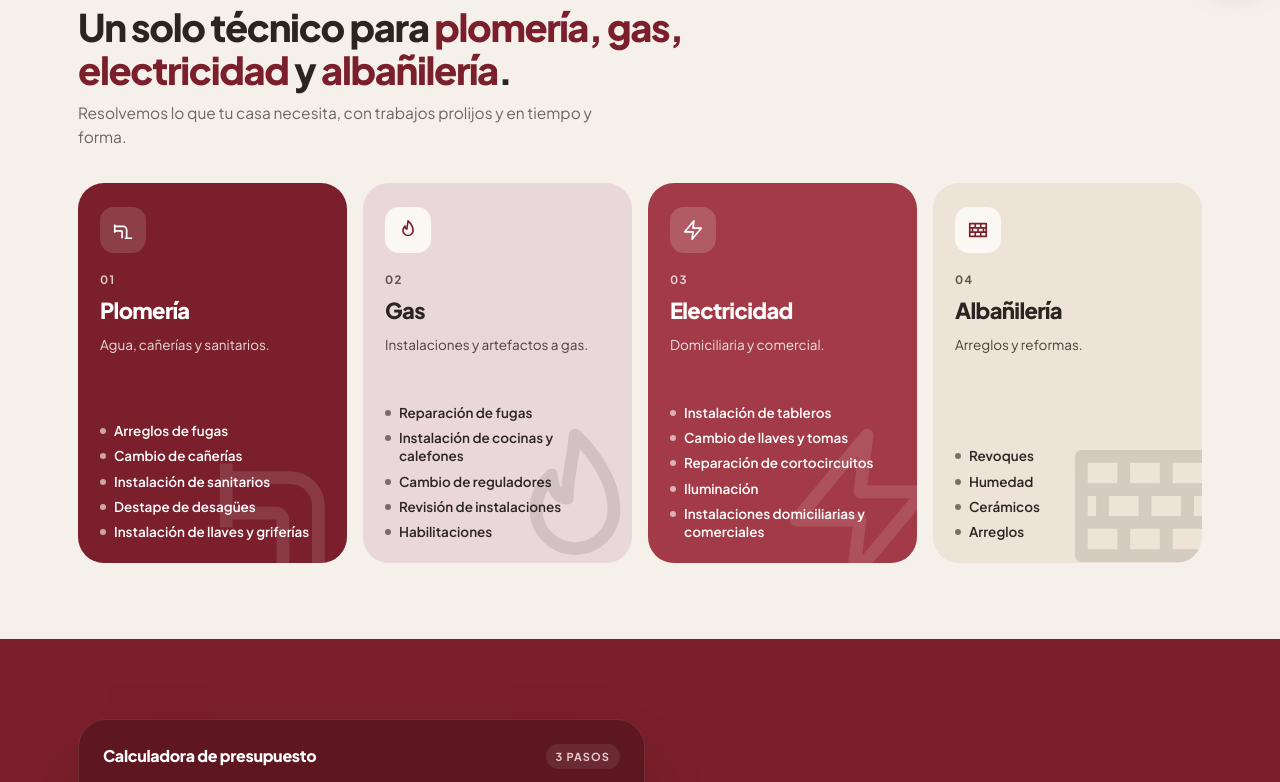
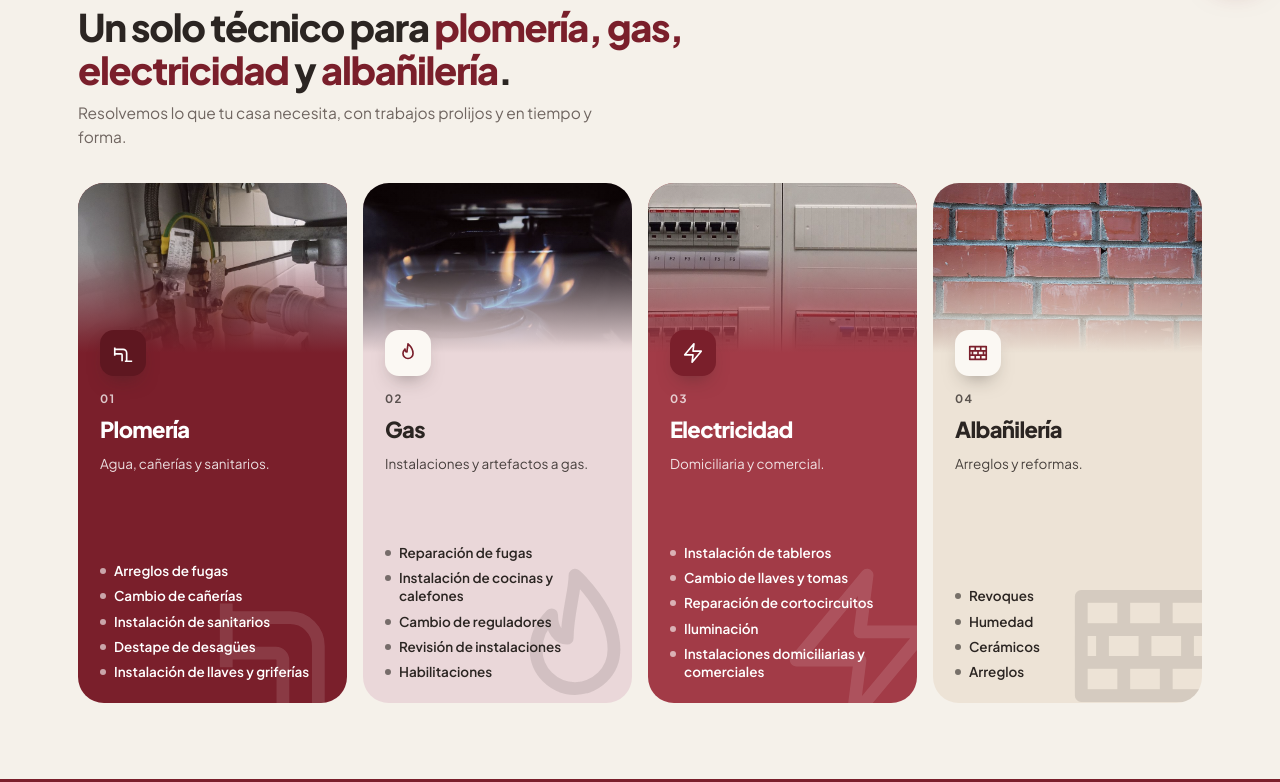
Before and after one commit to paginadeprueba-collab/paginadeprueba-collab.github.io, a plain HTML site: page plomero-gasista-electricista-v2/index.html in a window 1280 px wide. Shown: the part 806-1588 px from the top of the page. Drawn offline with Linux system fonts and the light colour scheme.

Commit message:
Plantilla 2: fotos de fondo y en cada servicio

```diff
--- a/plomero-gasista-electricista-v2/index.html
+++ b/plomero-gasista-electricista-v2/index.html
@@ -48,7 +48,8 @@ p.lead{color:var(--muted);font-size:15.5px;max-width:560px}
 @media(max-width:420px){.logo{font-size:12.5px;gap:8px}.logo-m{width:30px;height:30px}.nav .btn{padding:8px 12px;font-size:12px}}
 
 /* HERO */
-.hero{padding:56px 0 40px}
+.hero{padding:56px 0 40px;position:relative;isolation:isolate;background:linear-gradient(90deg,rgba(245,241,234,.95) 0%,rgba(245,241,234,.88) 42%,rgba(245,241,234,.5) 72%,rgba(234,215,217,.35) 100%),url(img-hero.jpg) center/cover no-repeat}
+.hero::after{content:"";position:absolute;inset:auto 0 0 0;height:60px;background:linear-gradient(rgba(245,241,234,0),var(--bg));z-index:-1}
 .hero-g{display:grid;grid-template-columns:1.05fr .95fr;gap:40px;align-items:center}
 .kicker{display:inline-flex;align-items:center;gap:8px;font-size:12.5px;font-weight:700;color:var(--acc);background:var(--card);border:1px solid var(--line);border-radius:999px;padding:6px 12px 6px 8px}
 .kicker b{background:var(--acc);color:#fff;border-radius:999px;padding:2px 8px;font-size:11.5px}
@@ -89,6 +90,7 @@ p.lead{color:var(--muted);font-size:15.5px;max-width:560px}
 .rdots i.on{width:22px;background:var(--acc)}
 @keyframes bob{0%,100%{transform:translateY(0)}50%{transform:translateY(-7px)}}
 @media(max-width:900px){.hero-g{grid-template-columns:1fr;gap:30px}.stage{min-height:360px}}
+@media(max-width:900px){.hero{background:linear-gradient(180deg,rgba(245,241,234,.94) 0%,rgba(245,241,234,.86) 48%,rgba(245,241,234,.5) 75%,rgba(245,241,234,.75) 100%),url(img-hero.jpg) center/cover no-repeat}}
 @media(max-width:560px){.hero{padding:34px 0 26px}.stage{min-height:330px}.rev-stack{height:262px}.fc.s1{left:0;bottom:-2%}.fc.s2{right:0;top:-4%}section{padding:58px 0}}
 
 /* TRUST */
@@ -99,11 +101,15 @@ p.lead{color:var(--muted);font-size:15.5px;max-width:560px}
 
 /* SERVICES */
 .svc-row{display:grid;grid-template-columns:repeat(4,1fr);gap:16px;margin-top:34px}
-.svc{position:relative;overflow:hidden;border-radius:26px;padding:24px 22px 22px;min-height:380px;display:flex;flex-direction:column;transition:transform .3s,box-shadow .3s}
+.svc{position:relative;overflow:hidden;border-radius:26px;padding:0 22px 22px;min-height:520px;display:flex;flex-direction:column;transition:transform .3s,box-shadow .3s}
 .svc:hover{transform:translateY(-4px);box-shadow:0 28px 50px -26px rgba(43,37,34,.45)}
 .svc .bg{position:absolute;right:-28px;bottom:-28px;width:170px;height:170px;opacity:.12;pointer-events:none}
 .svc .bg svg{width:100%;height:100%}
-.svc .ic{width:46px;height:46px;border-radius:14px;display:grid;place-items:center;margin-bottom:18px}
+.svc .ph{position:relative;margin:0 -22px 0;height:170px;overflow:hidden}
+.svc .ph img{width:100%;height:100%;object-fit:cover;display:block;transition:transform .6s}
+.svc:hover .ph img{transform:scale(1.05)}
+.svc .ph::after{content:"";position:absolute;inset:0;background:linear-gradient(180deg,rgba(122,31,43,.08) 40%,var(--cbg) 100%)}
+.svc .ic{position:relative;z-index:1;width:46px;height:46px;border-radius:14px;display:grid;place-items:center;margin:-23px 0 14px;box-shadow:0 10px 20px -10px rgba(43,37,34,.5)}
 .svc .ic svg{width:22px;height:22px}
 .svc .n{font-size:11.5px;font-weight:700;letter-spacing:.12em;text-transform:uppercase;opacity:.75}
 .svc h3{font-size:22px;font-weight:800;letter-spacing:-.03em;margin:4px 0 8px}
@@ -111,15 +117,16 @@ p.lead{color:var(--muted);font-size:15.5px;max-width:560px}
 .svc ul{list-style:none;display:grid;gap:7px;margin-top:auto;position:relative}
 .svc li{display:flex;gap:8px;align-items:flex-start;font-size:13.5px;font-weight:600;line-height:1.35}
 .svc li::before{content:"";width:6px;height:6px;border-radius:50%;margin-top:6px;flex:none;background:currentColor;opacity:.6}
-.svc.c1{background:var(--acc);color:#fff}.svc.c1 .ic{background:rgba(255,255,255,.14);color:#fff}
+.svc.c1{--cbg:var(--acc)}.svc.c2{--cbg:var(--rose)}.svc.c3{--cbg:var(--acc2)}.svc.c4{--cbg:var(--sand)}
+.svc.c1{background:var(--acc);color:#fff}.svc.c1 .ic{background:var(--acc3);color:#fff}
 .svc.c2{background:var(--rose);color:var(--ink)}.svc.c2 .ic{background:var(--card);color:var(--acc)}
-.svc.c3{background:var(--acc2);color:#fff}.svc.c3 .ic{background:rgba(255,255,255,.16);color:#fff}
+.svc.c3{background:var(--acc2);color:#fff}.svc.c3 .ic{background:var(--acc);color:#fff}
 .svc.c4{background:var(--sand);color:var(--ink)}.svc.c4 .ic{background:var(--card);color:var(--acc)}
 .svc-dots{display:none}
 @media(max-width:1000px){
  .svc-row{display:flex;overflow-x:auto;scroll-snap-type:x mandatory;gap:14px;padding:4px 18px 8px;margin-left:-18px;margin-right:-18px;scrollbar-width:none;-webkit-overflow-scrolling:touch}
  .svc-row::-webkit-scrollbar{display:none}
- .svc{flex:0 0 46%;scroll-snap-align:start;scroll-margin-left:18px;min-height:360px}
+ .svc{flex:0 0 46%;scroll-snap-align:start;scroll-margin-left:18px;min-height:500px}
  .svc-dots{display:flex;gap:6px;justify-content:center;margin-top:16px}
  .svc-dots i{width:6px;height:6px;border-radius:99px;background:#d6c9bd;transition:all .3s}
  .svc-dots i.on{width:22px;background:var(--acc)}
@@ -318,7 +325,7 @@ footer b{color:var(--ink)}
 </section>
 </main>
 
-<footer><div class="wrap ft"><div><b id="brandF"></b> · Plomería, gas, electricidad y albañilería</div><div>Santander 500, Parque Chacabuco, CABA · WhatsApp 11 5834 6553 · © 2026</div></div></footer>
+<footer><div class="wrap ft"><div><b id="brandF"></b> · Plomería, gas, electricidad y albañilería</div><div>Santander 500, Parque Chacabuco, CABA · WhatsApp 11 5834 6553 · © 2026</div><div style="flex-basis:100%;font-size:11px;opacity:.75">Fotos: Unsplash y Wikimedia Commons (CC0; ladrillos: Dmitry Makeev, CC BY-SA 4.0).</div></div></footer>
 <a class="fab wa-link" href="#" target="_blank" rel="noopener" aria-label="Escribir por WhatsApp"><svg><use href="#wa"/></svg></a>
 
 <script>
@@ -337,10 +344,10 @@ var revs=[
 ];
 /* Servicios (listas del folleto) */
 var svcs=[
- {ic:'pipe',h:'Plomería',p:'Agua, cañerías y sanitarios.',l:['Arreglos de fugas','Cambio de cañerías','Instalación de sanitarios','Destape de desagües','Instalación de llaves y griferías']},
- {ic:'flame',h:'Gas',p:'Instalaciones y artefactos a gas.',l:['Reparación de fugas','Instalación de cocinas y calefones','Cambio de reguladores','Revisión de instalaciones','Habilitaciones']},
- {ic:'bolt',h:'Electricidad',p:'Domiciliaria y comercial.',l:['Instalación de tableros','Cambio de llaves y tomas','Reparación de cortocircuitos','Iluminación','Instalaciones domiciliarias y comerciales']},
- {ic:'brick',h:'Albañilería',p:'Arreglos y reformas.',l:['Revoques','Humedad','Cerámicos','Arreglos']}
+ {ic:'pipe',img:'img-plomeria.jpg',h:'Plomería',p:'Agua, cañerías y sanitarios.',l:['Arreglos de fugas','Cambio de cañerías','Instalación de sanitarios','Destape de desagües','Instalación de llaves y griferías']},
+ {ic:'flame',img:'img-gas.jpg',h:'Gas',p:'Instalaciones y artefactos a gas.',l:['Reparación de fugas','Instalación de cocinas y calefones','Cambio de reguladores','Revisión de instalaciones','Habilitaciones']},
+ {ic:'bolt',img:'img-electricidad.jpg',h:'Electricidad',p:'Domiciliaria y comercial.',l:['Instalación de tableros','Cambio de llaves y tomas','Reparación de cortocircuitos','Iluminación','Instalaciones domiciliarias y comerciales']},
+ {ic:'brick',img:'img-albanileria.jpg',h:'Albañilería',p:'Arreglos y reformas.',l:['Revoques','Humedad','Cerámicos','Arreglos']}
 ];
 /* Calculadora (valores de referencia, en pesos) */
 var cats=[
@@ -372,7 +379,7 @@ revs.forEach(function(r){g.insertAdjacentHTML('beforeend','<article class="rg rv
 /* Servicios */
 var row=document.getElementById('svcRow'),sd=document.getElementById('svcDots');
 svcs.forEach(function(s,i){
- row.insertAdjacentHTML('beforeend','<article class="svc c'+(i%4+1)+'"><div class="bg"><svg><use href="#'+s.ic+'"/></svg></div><div class="ic"><svg><use href="#'+s.ic+'"/></svg></div><div class="n">0'+(i+1)+'</div><h3>'+s.h+'</h3><p>'+s.p+'</p><ul>'+s.l.map(function(x){return '<li>'+x+'</li>';}).join('')+'</ul></article>');
+ row.insertAdjacentHTML('beforeend','<article class="svc c'+(i%4+1)+'"><div class="bg"><svg><use href="#'+s.ic+'"/></svg></div>'+(s.img?'<div class="ph"><img src="'+s.img+'" alt="'+s.h+'" loading="lazy" width="1000" height="560"></div>':'')+'<div class="ic"><svg><use href="#'+s.ic+'"/></svg></div><div class="n">0'+(i+1)+'</div><h3>'+s.h+'</h3><p>'+s.p+'</p><ul>'+s.l.map(function(x){return '<li>'+x+'</li>';}).join('')+'</ul></article>');
  sd.insertAdjacentHTML('beforeend','<i></i>');
 });
 var si=0,paused=false;
```
Also changed, not shown: plomero-gasista-electricista-v2/img-albanileria.jpg (added), plomero-gasista-electricista-v2/img-electricidad.jpg (added), plomero-gasista-electricista-v2/img-gas.jpg (added), plomero-gasista-electricista-v2/img-hero.jpg (added), plomero-gasista-electricista-v2/img-plomeria.jpg (added).
